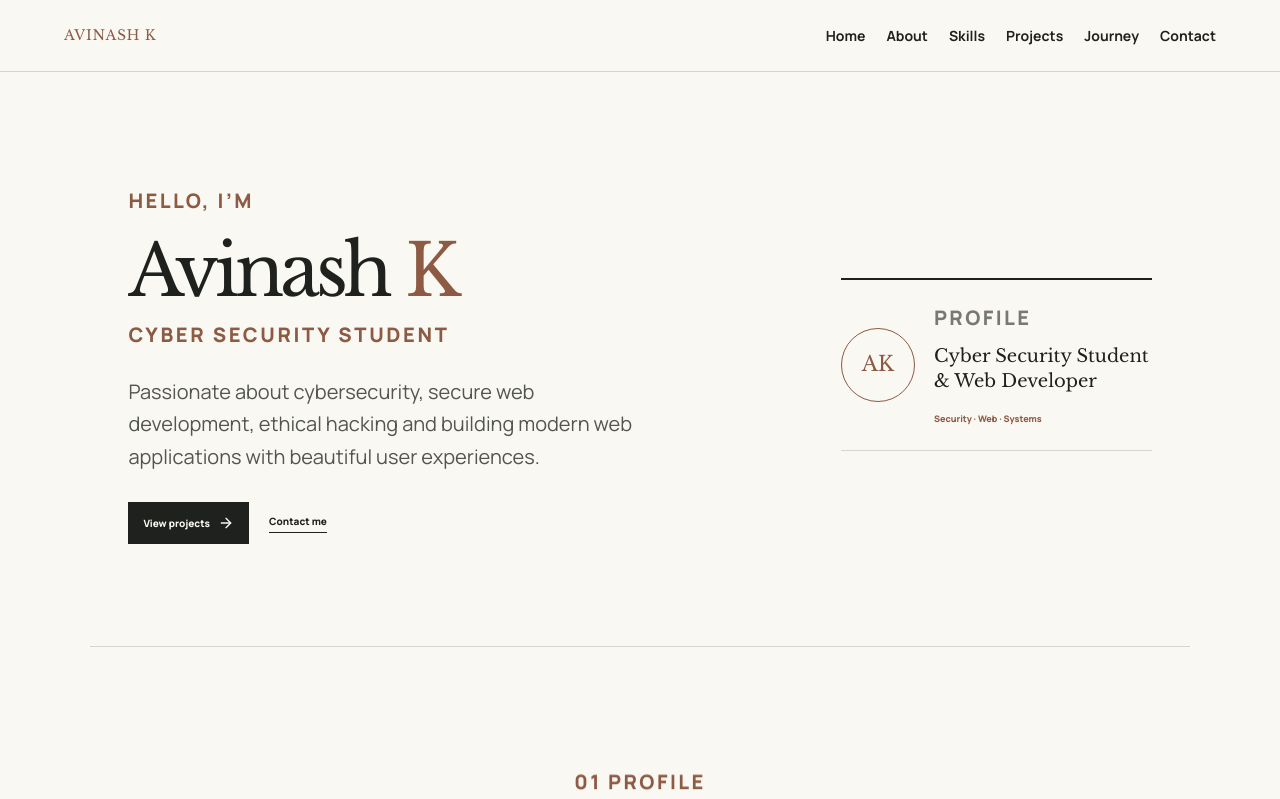
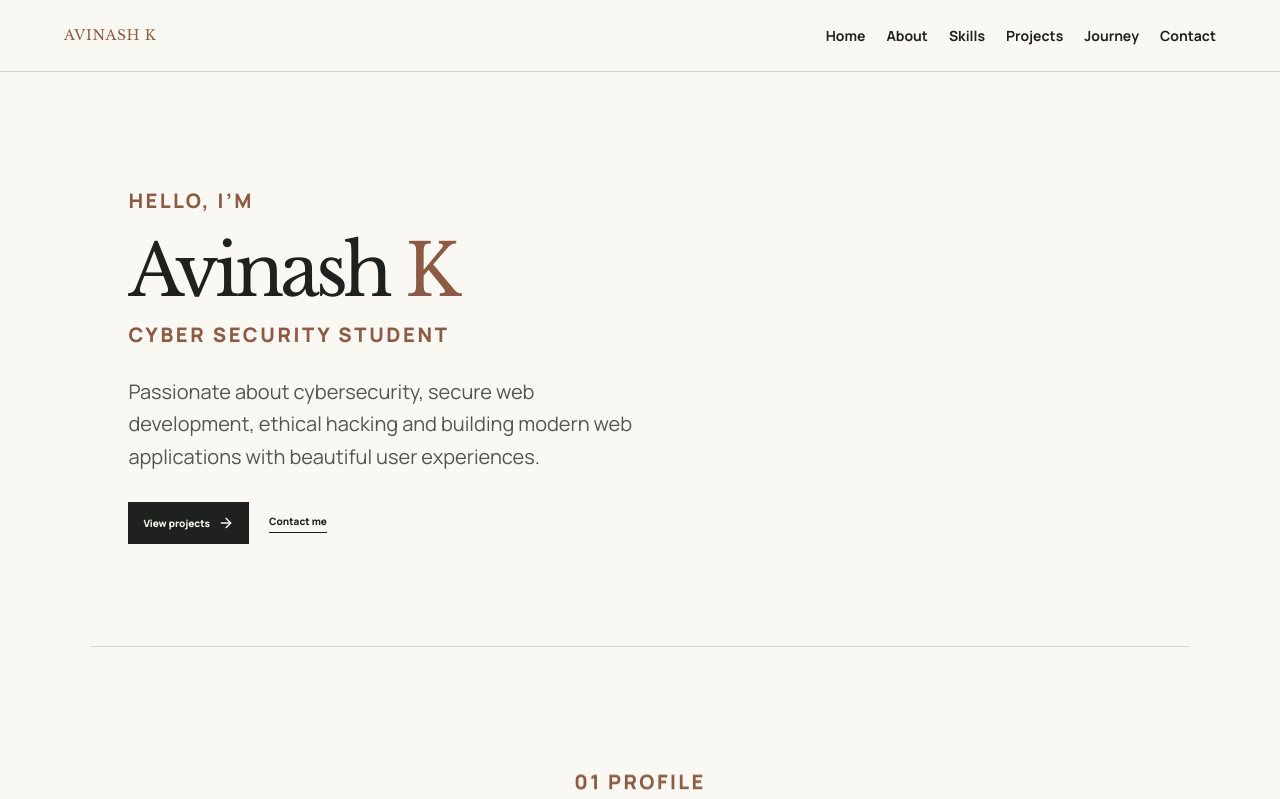
Before and after one commit to avinashk08408/Avinash-portfolio, a React (Vite) app: page / in a window 1280 px wide. Shown: the top 799 px of the page. Built offline with nearby package versions, Linux system fonts and the light colour scheme; a web font is replaced by a local one.

Commit message:
Remove profile section from Hero component
Removed the profile section from the Hero component.

```diff
--- a/src/components/Hero/Hero.jsx
+++ b/src/components/Hero/Hero.jsx
@@ -30,19 +30,7 @@ export default function Hero() {
         </div>
       </div>
 
-      <aside className="ct-hero-profile">
-        <span className="ct-initials">AK</span>
 
-        <div>
-          <p>PROFILE</p>
-          <h2>
-            Cyber Security Student
-            <br />
-            & Web Developer
-          </h2>
-          <span>Security · Web · Systems</span>
-        </div>
-      </aside>
     </section>
   );
 }
```
